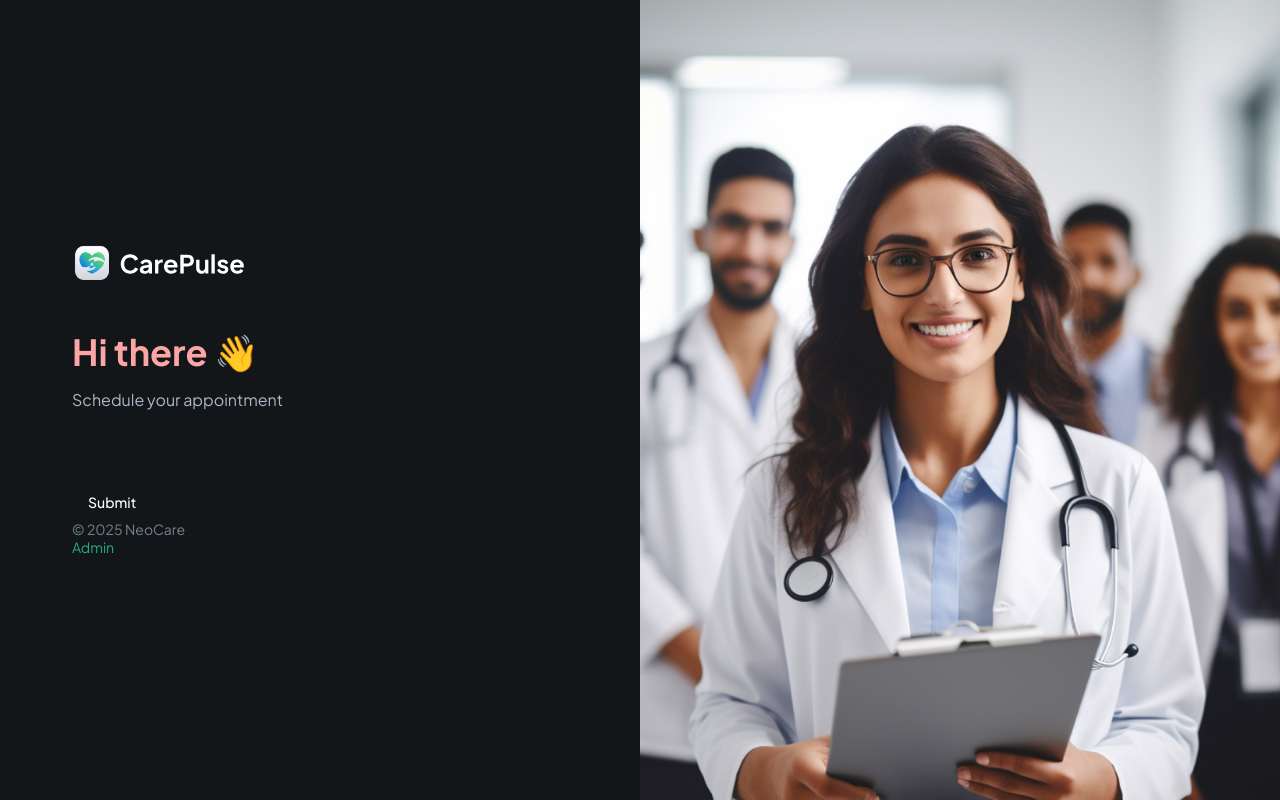
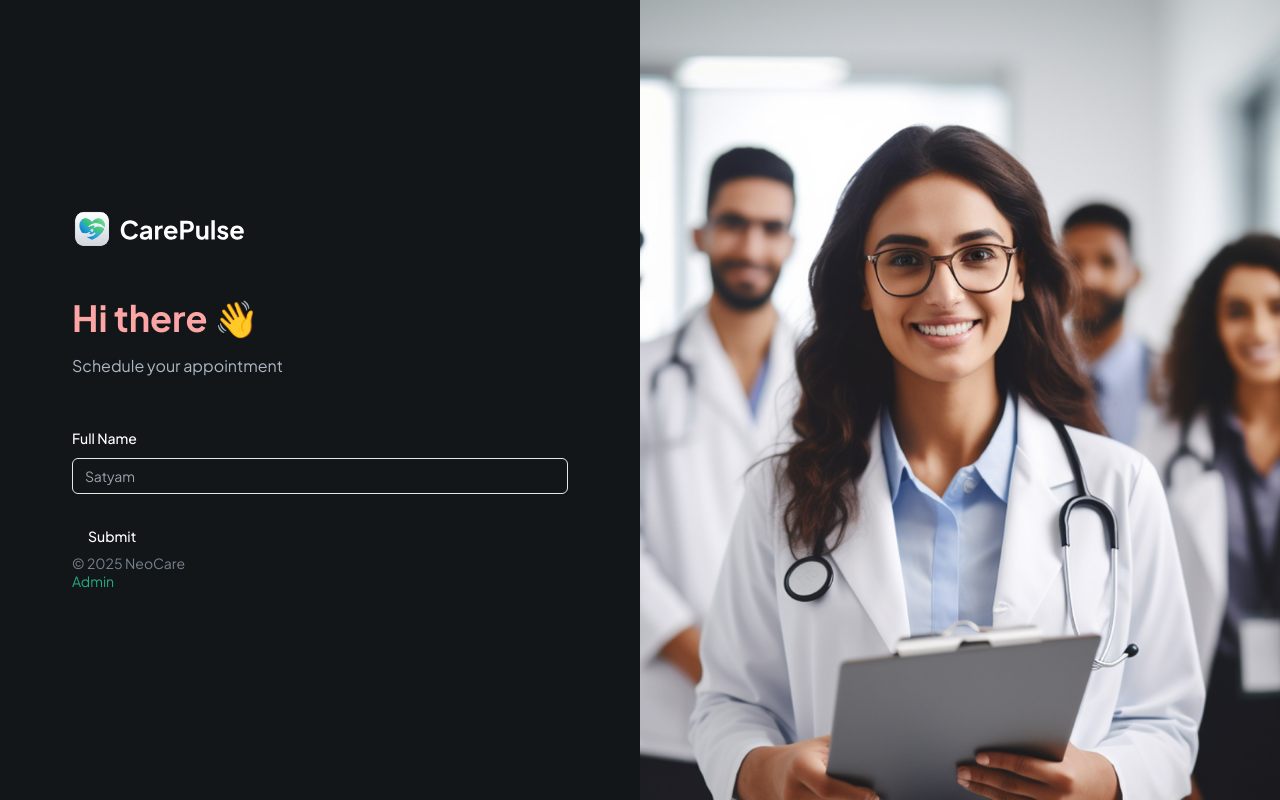
Before and after one commit to satyam-mishra-dev/Neo-Care, a Next.js app: page / in a window 1280 px wide. Built offline with nearby package versions, Linux system fonts and the light colour scheme.

Commit message:
Stage -7

```diff
--- a/components/forms/Patientform.tsx
+++ b/components/forms/Patientform.tsx
@@ -5,6 +5,18 @@ import { useForm } from "react-hook-form"
 import { z } from "zod"
 import { Button } from "@/components/ui/button"
 import {Form} from "@/components/ui/form"
+import CustomForm from "@/components/ui/CustomForm";
+
+export enum FieldType {
+    INPUT = 'input',
+    TEXTAREA = 'textarea',
+    PHONE_INPUT = 'phoneInput',
+    CHECKBOX = 'checkbox',
+    DATE_PICKER = 'datePicker',
+    SELECT = 'select',
+    SKELETON = 'skeleton',
+}
+
 
 const formSchema = z.object({
   username: z.string().min(2, {
@@ -35,7 +47,15 @@ const  Patientform=()=> {
                     <h1 className= "header text-red-300 ">Hi there 👋</h1>
                     <p className="text-dark-700">Schedule your appointment </p>
                 </section>
-
+                <CustomForm
+                    fieldType = {FieldType.INPUT}
+                    control ={form.control}
+                    name = "name"
+                    label ="Full Name"
+                    placeholder = "Satyam"
+                    iconSrc ="/assets/icons/user.svg"
+                    iconAlt = "user"
+                />
                 <Button type="submit">Submit</Button>
               </form>
             </Form>
--- a/components/ui/customForm.tsx
+++ b/components/ui/customForm.tsx
@@ -1,35 +1,46 @@
-
-use 'client'
-import { Input } from "@/components/ui/input"
-
-import React from 'react';
+"use client";
+import { Input } from "@/components/ui/input";
+import { Control } from "react-hook-form";
 import {
-    Form,
   FormControl,
-    FormDescription,
   FormField,
   FormItem,
   FormLabel,
   FormMessage,
-  } from "@/components/ui/form"
-const customForm =() =>{
+} from "@/components/ui/form";
+import { FieldType } from "@/components/forms/Patientform"; // ✅ Import Enum
+
+interface CustomProps {
+  control: Control<any>;
+  fieldType: FieldType;
+  name: string;
+  label?: string;
+  placeholder?: string;
+  iconSrc?: string;
+  iconAlt?: string;
+  disabled?: boolean;
+}
+
+const CustomForm = ({ control, fieldType, name, label, placeholder }: CustomProps) => {
   return (
     <FormField
-                  control={form.control}
-                  name="username"
+      control={control}
+      name={name}
       render={({ field }) => (
-                    <FormItem>
-                      <FormLabel>Username</FormLabel>
+        <FormItem className="flex-1">
+          {fieldType !== FieldType.CHECKBOX && label && <FormLabel>{label}</FormLabel>}
           <FormControl>
-                        <Input placeholder="shadcn" {...field} />
+            {fieldType === FieldType.INPUT ? (
+              <Input {...field} placeholder={placeholder} />
+            ) : (
+              <p>Unsupported Field Type</p>
+            )}
           </FormControl>
-                      <FormDescription>
-                        This is your public display name.
-                      </FormDescription>
           <FormMessage />
         </FormItem>
       )}
     />
   );
-}
-export default customForm;
+};
+
+export default CustomForm;
```
Lines whose indentation alone changed are shown as unchanged.
